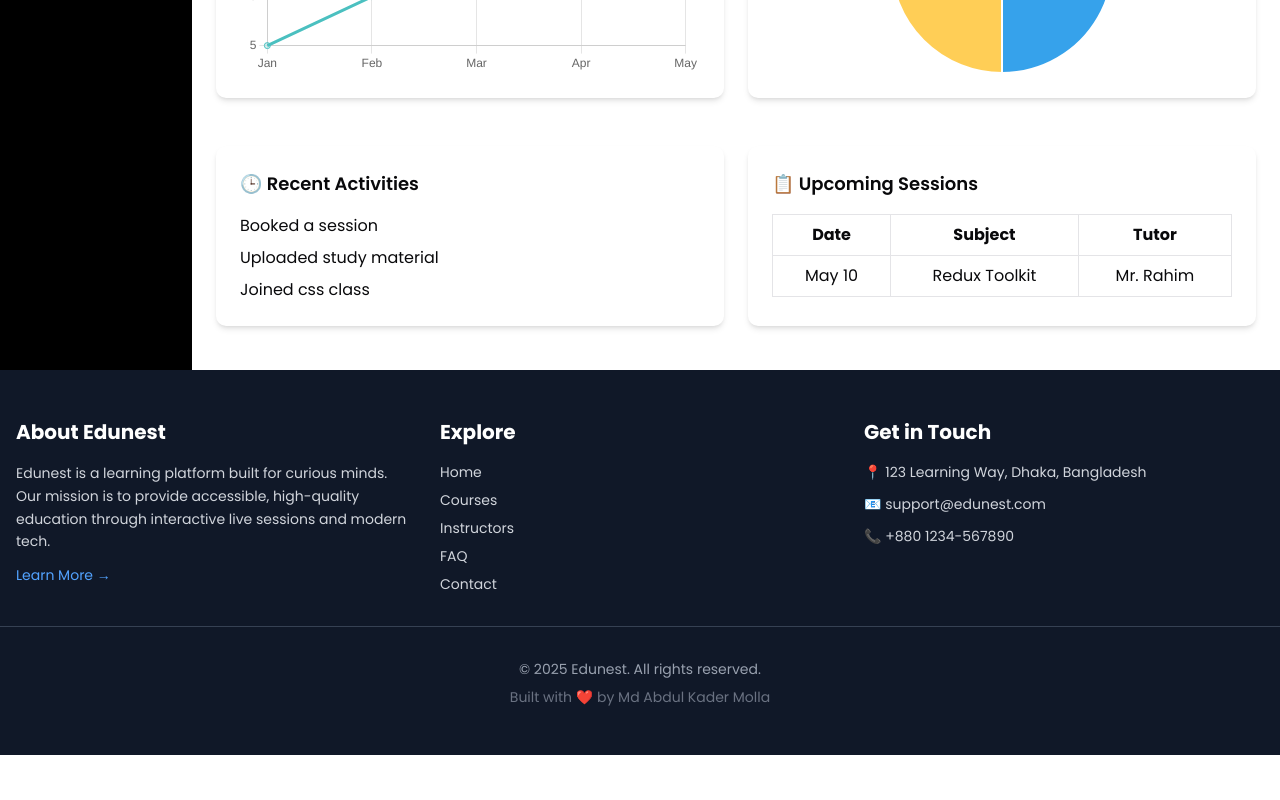
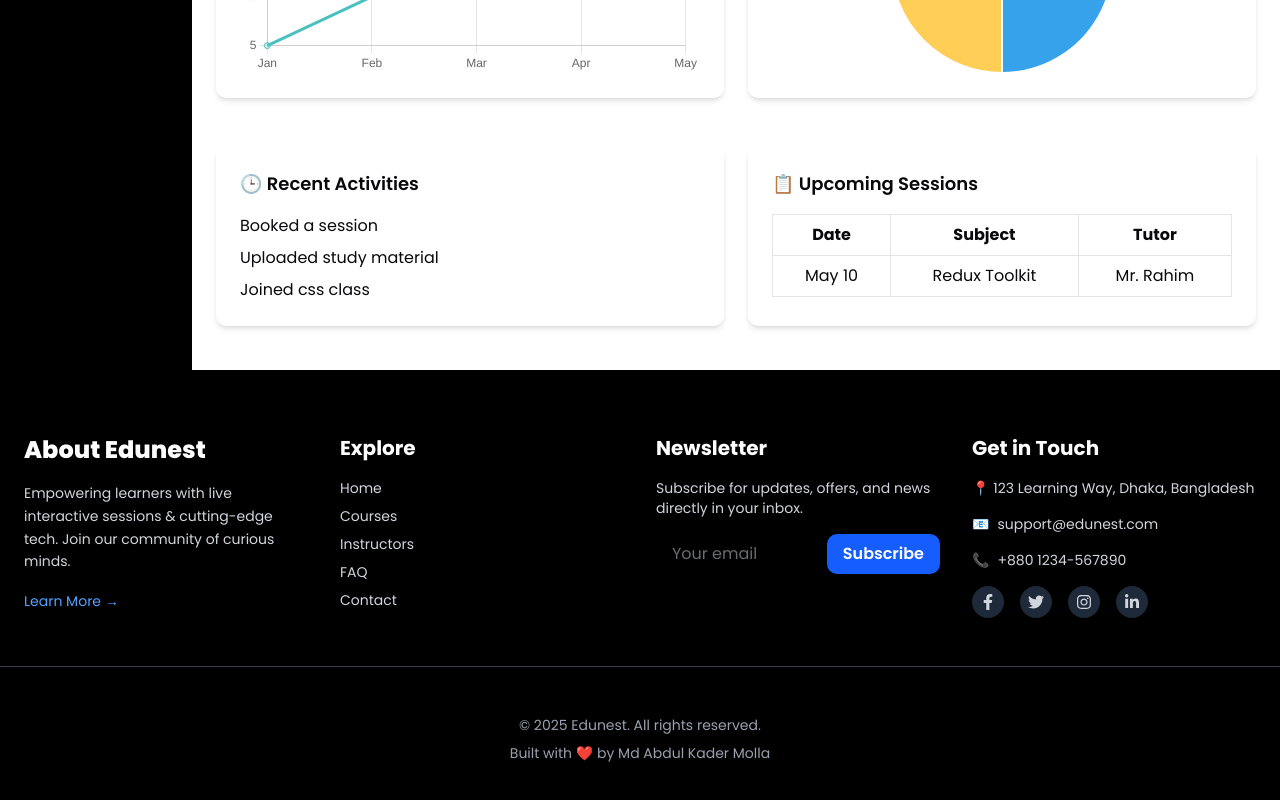
Before and after one commit to kader009/study-platform-frontend, a Next.js app: page /dashboard in a window 1280 px wide. Shown: the part 490-1290 px from the top of the page. Before the commit the page ends 1245 px from the top, so only its background shows below. Built offline with nearby package versions, Linux system fonts and the light colour scheme.

Commit message:
upgrade footer

```diff
--- a/src/app/session/[sessionId]/page.tsx
+++ b/src/app/session/[sessionId]/page.tsx
@@ -1,11 +1,9 @@
-
 const page = async ({ params }: { params: { sessionId: string } }) => {
   const sessionCatch = await fetch(
     `http://localhost:5000/api/v1/session/${params.sessionId}`
   );
 
   const Datas = await sessionCatch.json();
-  console.log(Datas);
   return (
     <div className="my-8 mx-5">
       <div className="max-w-lg w-full mx-auto bg-white shadow-lg rounded-2xl p-6 space-y-4">
--- a/src/components/Footer.tsx
+++ b/src/components/Footer.tsx
@@ -1,6 +1,7 @@
 'use client';
 import { useEffect, useState } from 'react';
 import Link from 'next/link';
+import { FaFacebookF, FaTwitter, FaInstagram, FaLinkedinIn } from 'react-icons/fa';
 
 function Footer() {
   const [year, setYear] = useState('');
@@ -10,66 +11,86 @@ function Footer() {
   }, []);
 
   return (
-    <footer className="bg-gray-900 text-gray-300 py-12">
-      <div className="container mx-auto px-4 grid grid-cols-1 md:grid-cols-3 gap-6">
+    <footer className=" bg-black text-gray-300 py-16">
+      <div className="container mx-auto px-6 grid grid-cols-1 md:grid-cols-4 gap-8">
         {/* About Edunest */}
-        <div>
-          <h4 className="text-xl font-bold text-white mb-4">About Edunest</h4>
+        <div className="space-y-4">
+          <h4 className="text-2xl font-extrabold text-white">About Edunest</h4>
           <p className="text-sm leading-relaxed">
-            Edunest is a learning platform built for curious minds. Our mission is to provide accessible, high-quality education through interactive live sessions and modern tech.
+            Empowering learners with live interactive sessions & cutting-edge tech. Join our community of curious minds.
           </p>
-          <Link href="/about" className="inline-block mt-3 text-blue-400 hover:text-blue-300 text-sm font-medium">
-            Learn More →
+          <Link href="/about" className="inline-flex items-center text-blue-400 hover:text-blue-300 text-sm font-medium">
+            Learn More <span className="ml-1">→</span>
           </Link>
         </div>
 
         {/* Explore Links */}
-        <div>
-          <h4 className="text-xl font-bold text-white mb-4">Explore</h4>
+        <div className="space-y-4">
+          <h4 className="text-xl font-bold text-white">Explore</h4>
           <ul className="space-y-2 text-sm">
-            <li>
-              <Link href="/" className="hover:text-gray-400">
-                Home
-              </Link>
-            </li>
-            <li>
-              <Link href="" className="hover:text-gray-400">
-                Courses
-              </Link>
-            </li>
-            <li>
-              <Link href="" className="hover:text-gray-400">
-                Instructors
-              </Link>
-            </li>
-            <li>
-              <Link href="" className="hover:text-gray-400">
-                FAQ
-              </Link>
-            </li>
-            <li>
-              <Link href="" className="hover:text-gray-400">
-                Contact
-              </Link>
-            </li>
+            <li><Link href="/" className="hover:text-gray-400 transition">Home</Link></li>
+            <li><Link href="/courses" className="hover:text-gray-400 transition">Courses</Link></li>
+            <li><Link href="/instructors" className="hover:text-gray-400 transition">Instructors</Link></li>
+            <li><Link href="/faq" className="hover:text-gray-400 transition">FAQ</Link></li>
+            <li><Link href="/contact" className="hover:text-gray-400 transition">Contact</Link></li>
           </ul>
         </div>
 
-        {/* Contact Info */}
-        <div className='space-y-3'>
-          <h4 className="text-xl font-bold text-white mb-4">Get in Touch</h4>
-          <p className="text-sm">📍 123 Learning Way, Dhaka, Bangladesh</p>
-          <p className="text-sm">📧 support@edunest.com</p>
-          <p className="text-sm">📞 +880 1234-567890</p>
+        {/* Newsletter Subscription */}
+        <div className="space-y-4">
+          <h4 className="text-xl font-bold text-white">Newsletter</h4>
+          <p className="text-sm">
+            Subscribe for updates, offers, and news directly in your inbox.
+          </p>
+          <form className="flex flex-col sm:flex-row gap-2">
+            <input
+              type="email"
+              placeholder="Your email"
+              className="w-full sm:flex-1 px-4 py-2 rounded-lg focus:outline-none focus:ring-2 focus:ring-blue-500"
+            />
+            <button
+              type="submit"
+              className="bg-blue-600 hover:bg-blue-500 text-white font-semibold px-4 py-2 rounded-lg transition"
+            >
+              Subscribe
+            </button>
+          </form>
+        </div>
+
+        {/* Contact Info & Social */}
+        <div className="space-y-4">
+          <h4 className="text-xl font-bold text-white">Get in Touch</h4>
+          <p className="text-sm flex items-center gap-2">📍 123 Learning Way, Dhaka, Bangladesh</p>
+          <p className="text-sm flex items-center gap-2">
+            📧 <a href="mailto:support@edunest.com" className="hover:underline">support@edunest.com</a>
+          </p>
+          <p className="text-sm flex items-center gap-2">
+            📞 <a href="tel:+8801234567890" className="hover:underline">+880 1234-567890</a>
+          </p>
+
+          <div className="flex space-x-4 mt-2">
+            <a href="#" className="p-2 bg-gray-800 rounded-full hover:bg-blue-600 transition">
+              <FaFacebookF />
+            </a>
+            <a href="#" className="p-2 bg-gray-800 rounded-full hover:bg-blue-400 transition">
+              <FaTwitter />
+            </a>
+            <a href="#" className="p-2 bg-gray-800 rounded-full hover:bg-pink-500 transition">
+              <FaInstagram />
+            </a>
+            <a href="#" className="p-2 bg-gray-800 rounded-full hover:bg-blue-700 transition">
+              <FaLinkedinIn />
+            </a>
+          </div>
         </div>
       </div>
 
-      <hr className="border-gray-700 my-8" />
+      <hr className="border-gray-700 my-12" />
 
-      {/* Footer bottom */}
-      <div className="text-center text-sm text-gray-400">
+      {/* Footer Bottom */}
+      <div className="container mx-auto px-6 text-center text-sm text-gray-400 space-y-2">
         <p>© {year} Edunest. All rights reserved.</p>
-        <p className="mt-2 text-gray-500">Built with ❤️ by Md Abdul Kader Molla</p>
+        <p>Built with ❤️ by Md Abdul Kader Molla</p>
       </div>
     </footer>
   );
```
